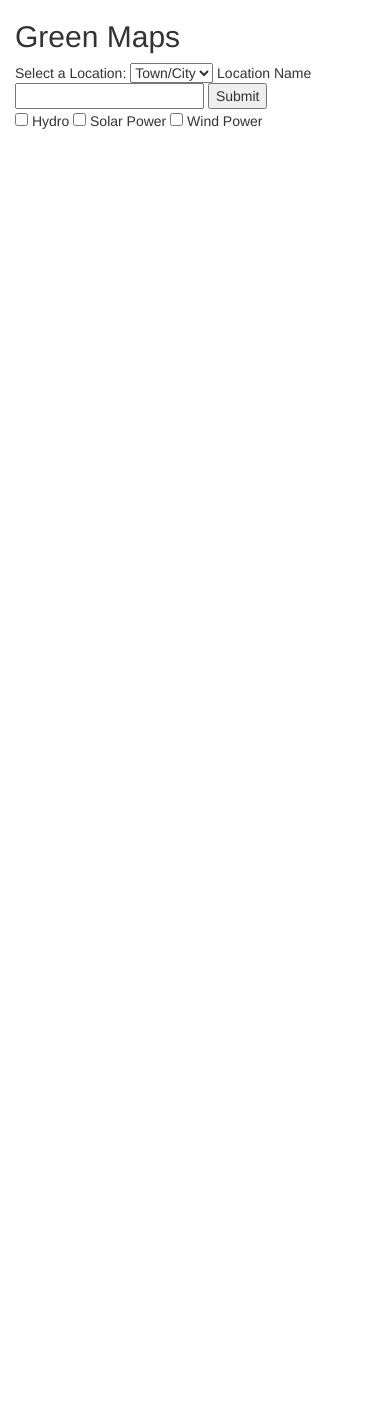
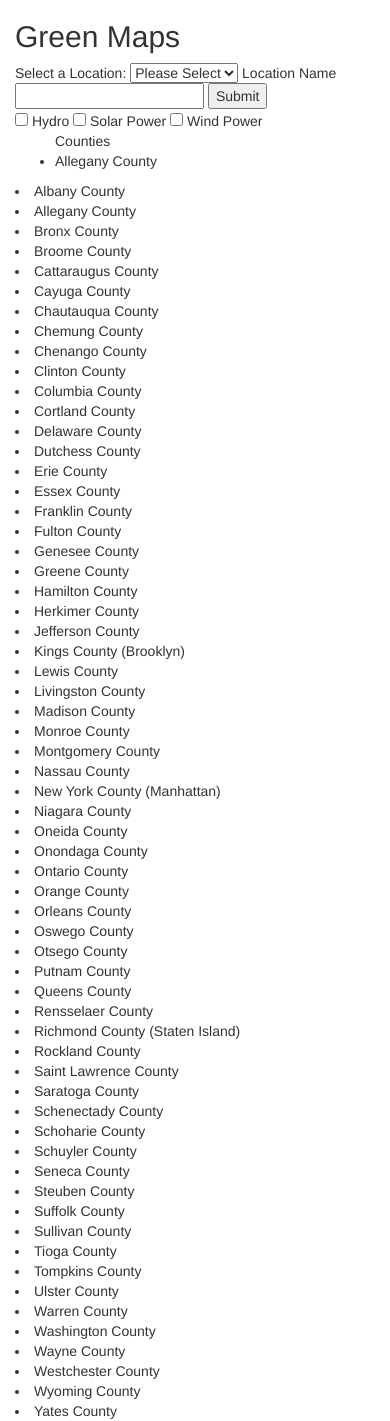
Before and after one commit to sudoVlad/WindMaps, a plain HTML site: page index.html in a window 390 px wide. Before the commit the page ends 844 px from the top, so only its background shows below. Drawn offline with nearby package versions, Linux system fonts and the light colour scheme.

Commit message:
added map and counties

```diff
--- a/index.html
+++ b/index.html
@@ -1,7 +1,7 @@
 <!DOCTYPE html>
 <html>
 <head>
-  <meta name="viewport" content="width=device-width, initial-scale=1">
+ <meta name="viewport" content="width=device-width, initial-scale=1">
   <link rel="stylesheet" href="https://maxcdn.bootstrapcdn.com/bootstrap/3.3.7/css/bootstrap.min.css">
   <script src="https://ajax.googleapis.com/ajax/libs/jquery/3.2.1/jquery.min.js"></script>
   <script src="https://maxcdn.bootstrapcdn.com/bootstrap/3.3.7/js/bootstrap.min.js"></script>
@@ -12,11 +12,12 @@
   <h2>Green Maps</h2>
 
 <form>Select a Location:
-<select>Select a Location
-	<option value="town/city">Town/City</option>
+<select name="value" id="location" onChange="listCounties()"> Select a Location
+	<option value="base" selected="selected">Please Select</option>
 	<option value="county">County</option>
 	<option value="state">State</option>
 </select>
+
 <form>Location Name <input type="text" location="location">
 <form action=/graph.php"><input type="submit" value="Submit">
 
@@ -28,10 +29,94 @@
   <input type="checkbox" name="energy" value="Wind"> Wind Power
 </form>
 
+
+<form>
+	<ul> Counties
+		<li>Allegany County</ul>
+		   <li> Albany County</ul>
+		   <li> Allegany County</ul>
+		   <li> Bronx County</ul>
+		   <li> Broome County</ul>
+		   <li> Cattaraugus County</ul>
+		   <li> Cayuga County</ul>
+		   <li> Chautauqua County</ul>
+		   <li> Chemung County</ul>
+		   <li> Chenango County</ul>
+		   <li> Clinton County</ul>
+		   <li> Columbia County</ul>
+		   <li> Cortland County</ul>
+		   <li> Delaware County</ul>
+		   <li> Dutchess County</ul>
+		   <li> Erie County</ul>
+		   <li> Essex County</ul>
+		   <li> Franklin County</ul>
+		   <li> Fulton County</ul>
+		   <li> Genesee County</ul>
+		   <li> Greene County</ul>
+		   <li> Hamilton County</ul>
+		   <li> Herkimer County</ul>
+		   <li>Jefferson County</ul>
+		   <li> Kings County (Brooklyn)</ul>
+		   <li> Lewis County</ul>
+		   <li> Livingston County</ul>
+		   <li> Madison County</ul>
+		   <li> Monroe County</ul>
+		   <li> Montgomery County</ul>
+		   <li> Nassau County</ul>
+		   <li> New York County (Manhattan)</ul>
+		   <li> Niagara County</ul>
+		   <li> Oneida County</ul>
+		   <li> Onondaga County</ul>
+		   <li> Ontario County</ul>
+		   <li> Orange County</ul>
+		   <li> Orleans County</ul>
+		   <li> Oswego County</ul>
+		   <li> Otsego County</ul>
+		   <li> Putnam County</ul>
+		   <li> Queens County</ul>
+		   <li> Rensselaer County</ul>
+		   <li> Richmond County (Staten Island)</ul>
+		   <li> Rockland County</ul>
+		   <li> Saint Lawrence County</ul>
+		   <li> Saratoga County</ul>
+		   <li> Schenectady County</ul>
+		   <li> Schoharie County</ul>
+		   <li> Schuyler County</ul>
+		   <li> Seneca County</ul>
+		   <li> Steuben County</ul>
+		   <li> Suffolk County</ul>
+		   <li> Sullivan County</ul>
+		   <li> Tioga County</ul>
+		   <li> Tompkins County</ul>
+		   <li> Ulster County</ul>
+		   <li> Warren County</ul>
+		   <li> Washington County</ul>
+		   <li> Wayne County</ul>
+		   <li> Westchester County</ul>
+		   <li> Wyoming County</ul>
+		   <li> Yates County</ul>
+
+</form>
+
 </form>
 </form>
 
+</div>
 
-</div>
+<script>
+	function listCounties(){
+		var counties = ['Allegany County', 'Bronx County', 'Broome County', 'Cattaraugus County','Cayuga County','Chautauqua County','Chemung County',' Chenango County','Clinton County','Columbia County','Cortland County','Delaware County',' Dutchess County',' Erie County',' Essex County','Franklin County','Fulton County','Genesee County','Greene County','Hamilton County','Herkimer County','Jefferson County','Kings County (Brooklyn)','Lewis County','Livingston County','Madison County','Monroe County','Montgomery County','Nassau County',' New York County (Manhattan)', 'Niagara County','Oneida County','Onondaga County','Ontario County','Orange County','Orleans County','Oswego County','Otsego County','Putnam County','Queens County',' Rensselaer County','Richmond County (Staten Island)','Rockland County','Saint Lawrence County','Saratoga County','Schenectady County','Schoharie County','Schuyler County','Seneca County','Steuben County','Suffolk County','Sullivan County','Tioga County','Tompkins County','Ulster County',' Warren County',' Washington County','Wayne County',' Westchester County','Wyoming County','Yates County];
+		var x = document.getElementById("location").value;
+		if (x == 'County') {
+			for(i = 0; i<counties.length; i++){
+			document.write(counties[x]));
+			}
+		}else {
+			document.write("");
+
+		}
+	}
+</script>
+
 </body>
 </html>
```
Also changed, not shown: map.html (added, +88 -0 lines).
